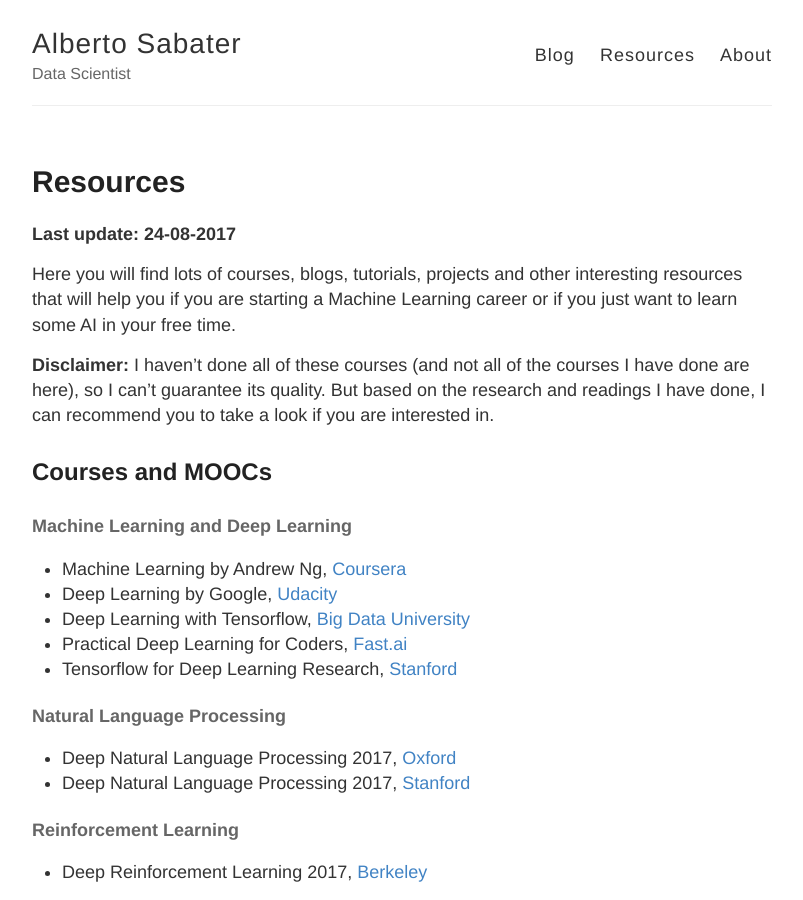
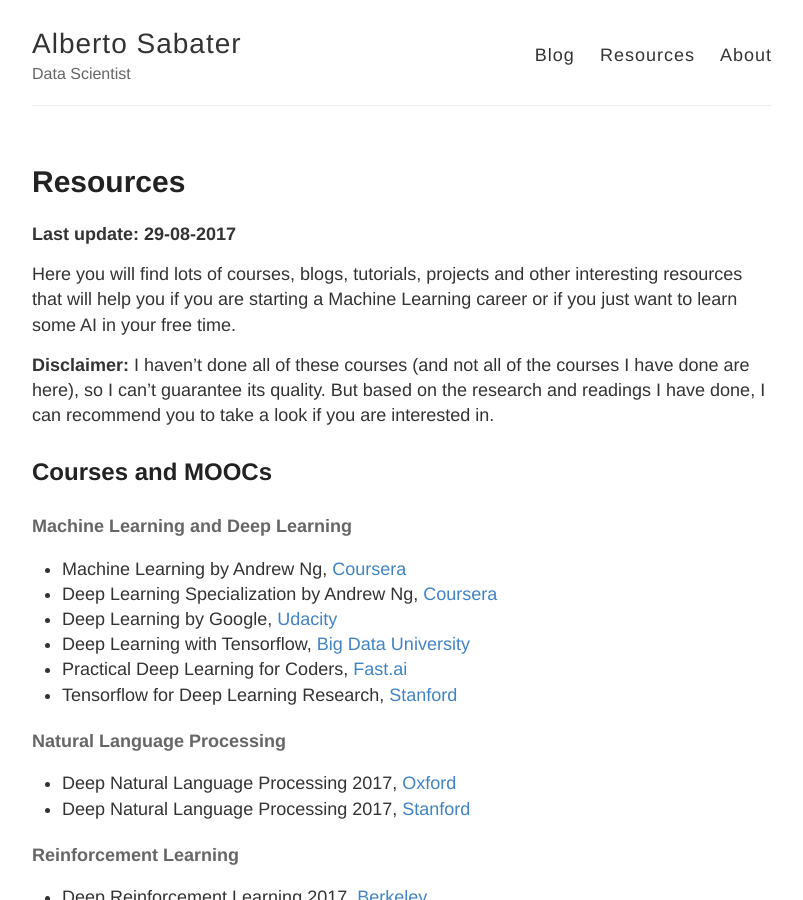
Before and after one commit to AlbertoSabater/AlbertoSabater.github.io, a Jekyll site: the page built from resources.md, in a window 1280 px wide and 900 px high. Shown: the whole window, without its empty margins (238-1041 px from the left). Built offline with Jekyll 4.4.1, drawn with Linux system fonts in a browser that asks for light colours; comment, search, counter and statistics services are not loaded.

Commit message:
Update resources.md

```diff
--- a/resources.md
+++ b/resources.md
@@ -5,7 +5,7 @@ permalink: /resources/
 comments: true
 ---
 
-**Last update: 24-08-2017**
+**Last update: 29-08-2017**
 
 Here you will find lots of courses, blogs, tutorials, projects and other interesting resources that will help you if you are starting a Machine Learning career or if you just want to learn some AI in your free time.
 
@@ -17,6 +17,7 @@ Here you will find lots of courses, blogs, tutorials, projects and other interes
 #### Machine Learning and Deep Learning
 
 * Machine Learning by Andrew Ng, [Coursera](https://www.class-central.com/mooc/835/coursera-machine-learning)
+* Deep Learning Specialization by Andrew Ng, [Coursera](https://www.coursera.org/specializations/deep-learning)
 * Deep Learning by Google, [Udacity](https://www.udacity.com/course/deep-learning--ud730)
 * Deep Learning with Tensorflow, [Big Data University](https://cognitiveclass.ai/courses/deep-learning-tensorflow/)
 * Practical Deep Learning for Coders, [Fast.ai](http://course.fast.ai/)
```
